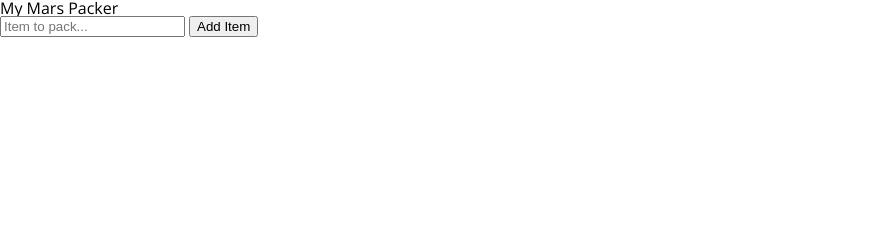
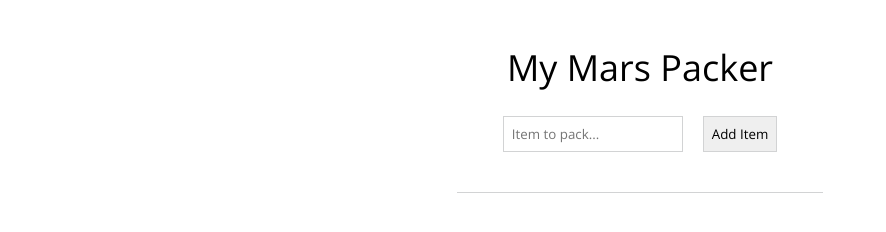
Before and after one commit to jjlljj/mars-packing-list, a website: page public/index.html in a window 1280 px wide. Shown: the whole page, without its empty margins (0-886 px from the left). Drawn offline with nearby package versions, Linux system fonts and the light colour scheme.

Commit message:
Initial style of form section, link to scripts for interaction

```diff
--- a/public/css/style.css
+++ b/public/css/style.css
@@ -1,3 +1,36 @@
-h1 {
+h1, h2, h3, h4, p, div, span, button, input {
   font-family: 'Open Sans', sans-serif;
 }
+
+.form-section {
+  align-items: center;
+  display: flex;
+  justify-content: center;
+  width: 100%;
+}
+
+.mars-form {
+  border-bottom: 1px solid #d2d3d4;
+  padding: 30px;
+}
+
+.mars-form h1 {
+  font-size: 36px;
+  margin: 20px;
+}
+
+.control-wrap {
+  display: flex;
+  justify-content: center;
+}
+
+.item-input, .item-submit {
+  box-sizing: border-box;
+  border: 1px solid #d2d3d4;
+  margin: 10px;
+  padding: 8px;
+}
+
+.item-input {
+  width: 180px;
+}
--- a/public/index.html
+++ b/public/index.html
@@ -10,12 +10,14 @@
 </head>
 <body>
   <section class="form-section">
-    <form onsubmit="addItem()">
+    <form onsubmit="addItem(event)" class="mars-form">
       <h1>My Mars Packer</h1>
-      <input
-        class="item-input"
-        placeholder="Item to pack..."/>
-      <button class="item-submit">Add Item</button>
+      <div class="control-wrap">
+        <input
+          class="item-input"
+          placeholder="Item to pack..."/>
+        <button class="item-submit">Add Item</button>
+      </div>
   </section>
   <section class="mars-cards-section">
 
--- a/public/scripts/script.js
+++ b/public/scripts/script.js
@@ -1,3 +1,13 @@
 const addItem = event => {
   event.preventDefault()
+
+  const itemInput = document.querySelector('.item-input')
+
+  const newItem = { item_name: itemInput.value, packed: false }
+  console.log(newItem)
+
 }
+
+const renderCard = item => {
+
+}
```
